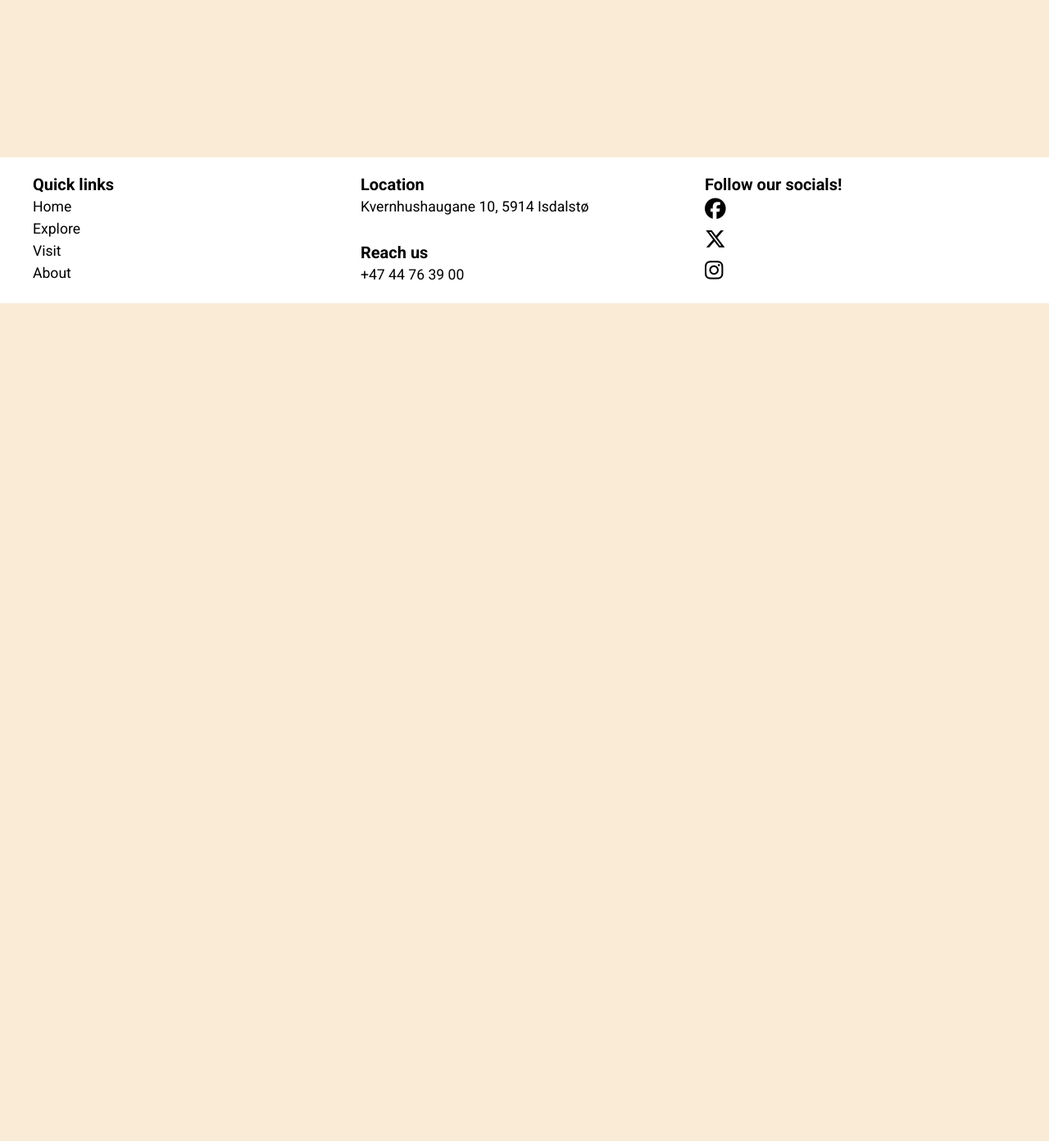
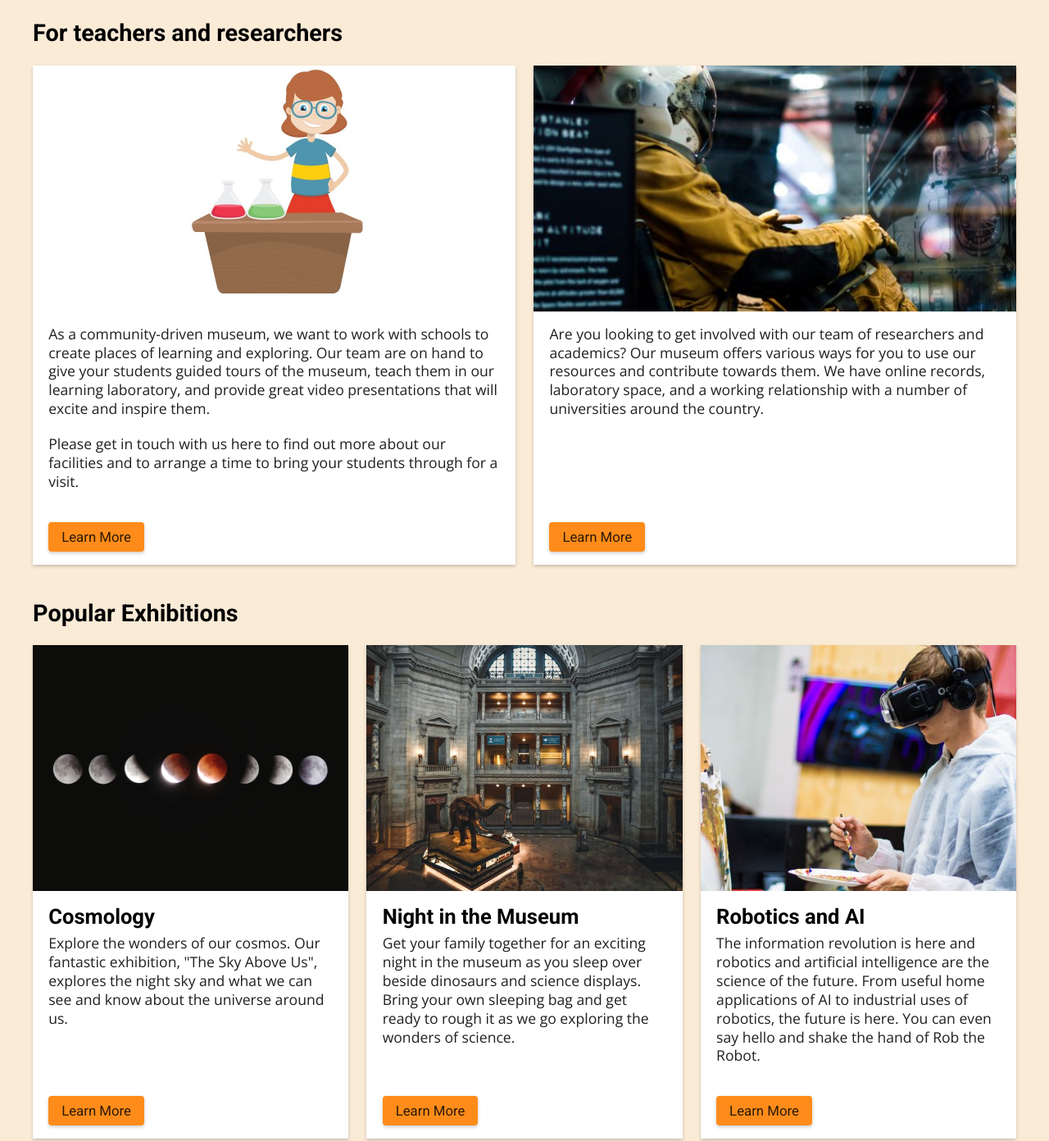
Before and after one commit to Kiretwo/Science-Museum-Semesteroppgave1, a plain HTML site: page index.html in a window 1280 px wide. Shown: the part 1307-2699 px from the top of the page at 82% size. Before the commit the page ends 1677 px from the top, so only its background shows below. Drawn offline with nearby package versions, Linux system fonts and the light colour scheme.

Commit message:
Finished index.html

```diff
--- a/index.html
+++ b/index.html
@@ -100,6 +100,88 @@
             </div>
           </a>
         </div>
+        <h2 id="ih1">For teachers and researchers</h2>
+        <div id="imc1" class="index-medium-card">
+          <div class="imc-img contain-img">
+            <img src="images/index-teacher.jpg" alt="teacher waving">
+          </div>
+          <div class="explore-card-content">
+            <p>
+              As a community-driven museum, we want to work with schools to
+              create places of learning and exploring. Our team are on hand
+              to give your students guided tours of the museum, teach them in
+              our learning laboratory, and provide great video presentations
+              that will excite and inspire them.
+            </p>
+            <p>
+              Please get in touch with us here to find out more about our
+              facilities and to arrange a time to bring your students through
+              for a visit.
+            </p>
+            <a href="" class="learn-more-btn">Learn More</a>
+          </div>
+        </div>
+        <div id="imc2" class="index-medium-card">
+          <div class="imc-img cover-img">
+            <img src="images/index-researcher.jpg" alt="person in space suit researching">
+          </div>
+          <div class="explore-card-content">
+            <p>
+              Are you looking to get involved with our team of researchers
+              and academics? Our museum offers various ways for you to use
+              our resources and contribute towards them. We have online records,
+              laboratory space, and a working relationship
+              with a number of universities around the country.
+            </p>
+            <a href="" class="learn-more-btn">Learn More</a>
+          </div>
+        </div>
+        <h2 id="ih2">Popular Exhibitions</h2>
+        <div id="ipe1" class="index-medium-card">
+          <div class="imc-img cover-img">
+            <img src="images/cosmology.jpg" alt="8 different moons side by side">
+          </div>
+          <div class="explore-card-content">
+            <h3>Cosmology</h3>
+            <p>
+              Explore the wonders of our cosmos. Our fantastic exhibition,
+              "The Sky Above Us", explores the night sky and what we can see
+              and know about the universe around us.
+            </p>
+            <a href="" class="learn-more-btn">Learn More</a>
+          </div>
+        </div>
+        <div id="ipe2" class="index-medium-card">
+          <div class="imc-img cover-img">
+            <img src="images/night-in-the-museum.jpg" alt="nighttime in the museum">
+          </div>
+          <div class="explore-card-content">
+            <h3>Night in the Museum</h3>
+            <p>
+              Get your family together for an exciting night in the
+              museum as you sleep over beside dinosaurs and science displays.
+              Bring your own sleeping bag and get ready to rough it as
+              we go exploring the wonders of science.
+            </p>
+            <a href="" class="learn-more-btn">Learn More</a>
+          </div>
+        </div>
+        <div id="ipe3" class="index-medium-card">
+          <div class="imc-img cover-img">
+            <img src="images/robotics-and-ai.jpg" alt="boy wearing vr-headset while painting on canvas">
+          </div>
+          <div class="explore-card-content">
+            <h3>Robotics and AI</h3>
+            <p>
+              The information revolution is here and robotics and artificial
+              intelligence are the science of the future.
+              From useful home applications of AI to industrial
+              uses of robotics, the future is here.
+              You can even say hello and shake the hand of Rob the Robot.
+            </p>
+            <a href="" class="learn-more-btn">Learn More</a>
+          </div>
+        </div>
       </div>
     </div>
   </main>
--- a/styles.css
+++ b/styles.css
@@ -198,6 +198,12 @@ footer{
     "ipe1 ipe1 ipe2 ipe2 ipe3 ipe3"
   ;
 }
+.home-grid-container h2{
+  font-family: 'Roboto', Arial, Helvetica, sans-serif;
+  font-size: 1.8rem;
+  font-weight: 700;
+  padding-top: 20px;
+}
 .index-big-card{
   grid-area: ibc;
   background-color: #FFFFFF;
@@ -241,6 +247,28 @@ footer{
   font-size: 1.4rem;
   padding: 2px;
 }
+.index-medium-card{
+  position: relative;
+  background-color: #FFFFFF;
+  overflow: hidden;
+  box-shadow: 0px 2px 4px rgba(0,0,0,0.2);
+}
+.index-medium-card p{
+  margin-bottom: 20px;
+}
+.imc-img{
+  height: 300px;
+}
+.imc-img img{
+  width: 100%;
+  height: 100%;
+}
+.contain-img img{
+  object-fit: contain;
+}
+.cover-img img{
+  object-fit: cover;
+}
 #isc1{
   grid-area: isc1;
 }
@@ -249,6 +277,27 @@ footer{
 }
 #isc3{
   grid-area: isc3;
+}
+#ih1{
+  grid-area: ih1;
+}
+#imc1{
+  grid-area: imc1;
+}
+#imc2{
+  grid-area: imc2;
+}
+#ih2{
+  grid-area: ih2;
+}
+#ipe1{
+  grid-area: ipe1;
+}
+#ipe2{
+  grid-area: ipe2;
+}
+#ipe3{
+  grid-area: ipe3;
 }
 /*EXPLORE*/
 .explore-grid-container{
@@ -273,6 +322,7 @@ footer{
   margin-top: 10px;
 }
 .explore-card{
+  position: relative;
   background-color: #FFFFFF;
   overflow: hidden;
   box-shadow: 0px 2px 4px rgba(0,0,0,0.2);
@@ -288,6 +338,7 @@ footer{
 }
 .explore-card-content{
   padding: 1rem 1.2rem;
+  padding-bottom: 70px;
 }
 .explore-card-content h3{
   font-family: 'Roboto', Arial, Helvetica, sans-serif;
@@ -314,6 +365,10 @@ footer{
   font-weight: 400;
   box-shadow: 0px 2px 4px rgba(0,0,0,0.2);
   cursor: pointer;
+}
+.learn-more-btn{
+  position: absolute;
+  bottom: 0;
 }
 .explore-card-content .learn-more-btn:hover{
   text-decoration: underline;
```
Also changed, not shown: images/index-researcher.jpg (added), images/index-teacher.jpg (added).
